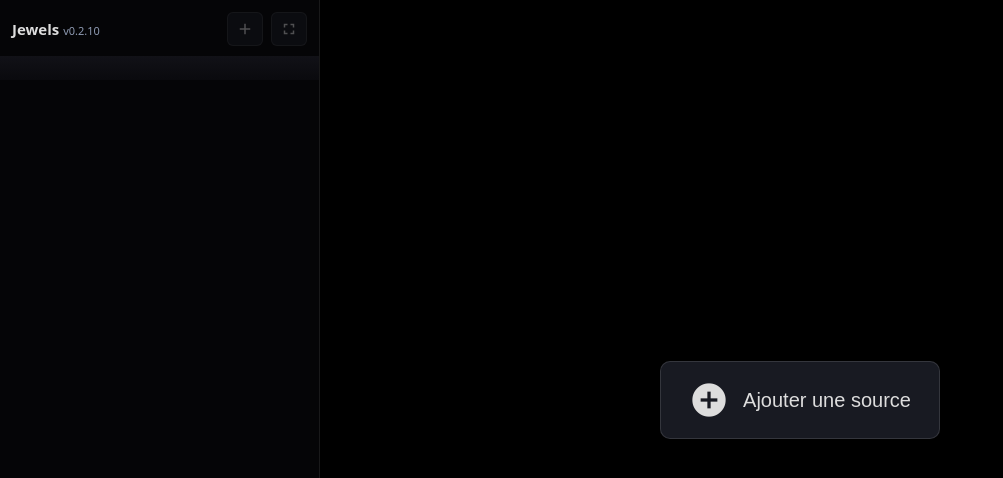
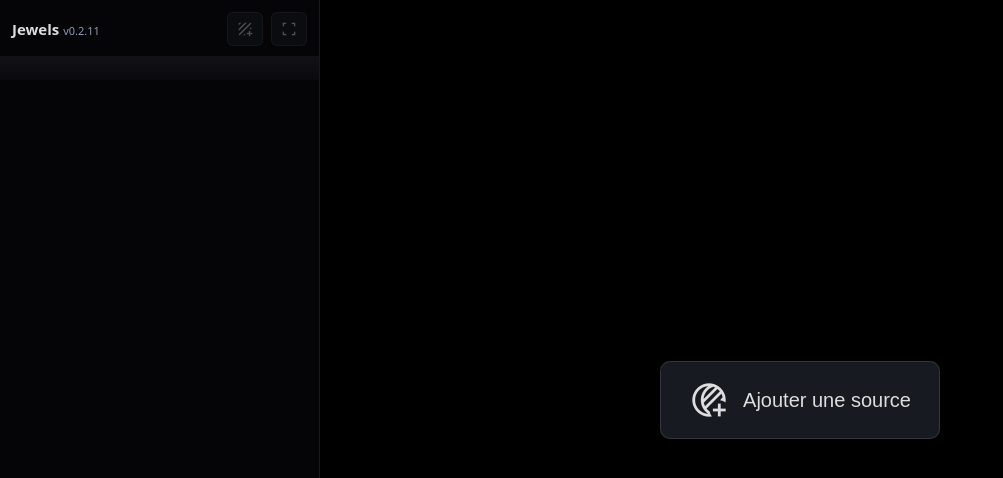
Before and after one commit to pyrsmk/jewels, a Vue app: page / in a window 1280 px wide. Shown: the top 478 px of the page, without its empty margins (0-1003 px from the left). Built offline with nearby package versions, Linux system fonts and the light colour scheme.

Commit message:
Update icons

```diff
--- a/index.html
+++ b/index.html
@@ -4,7 +4,7 @@
     <meta charset="UTF-8" />
     <meta name="viewport" content="width=device-width, initial-scale=1.0" />
     <title>Jewels</title>
-    <link href="https://fonts.googleapis.com/icon?family=Material+Icons" rel="stylesheet" />
+    <link href="https://fonts.googleapis.com/css2?family=Material+Symbols+Outlined:wght@200..700&display=swap" rel="stylesheet" />
   </head>
   <body>
     <div id="app"></div>
--- a/package.json
+++ b/package.json
@@ -1,7 +1,7 @@
 {
   "name": "jewels",
   "private": true,
-  "version": "0.2.10",
+  "version": "0.2.11",
   "type": "module",
   "dependencies": {
     "vue": "^3.4.0"
--- a/src/components/AddEffectMenu.vue
+++ b/src/components/AddEffectMenu.vue
@@ -8,7 +8,7 @@
         v-for="entry in sortedRegistry"
         :key="entry.className"
         :label="entry.label"
-        icon="add"
+        icon="texture"
         size="xl"
         :disabled="activeClassNames.includes(entry.className)"
         @click="$emit('add', entry.className)"
--- a/src/components/AddSourceMenu.vue
+++ b/src/components/AddSourceMenu.vue
@@ -11,7 +11,7 @@
         v-for="entry in sourceRegistry"
         :key="entry.className"
         :label="entry.label"
-        icon="add"
+        icon="ev_shadow"
         size="xl"
         @click="$emit('add', entry.className)"
       />
--- a/src/components/Button.vue
+++ b/src/components/Button.vue
@@ -1,6 +1,6 @@
 <template>
   <button type="button" :title="tooltip" :class="['btn', `btn--${variant}`, `btn--${size}`]" :disabled="disabled" @click="$emit('click')">
-    <span v-if="icon" class="material-icons">{{ icon }}</span>
+    <span v-if="icon" class="material-symbols-outlined">{{ icon }}</span>
     <span v-if="label" class="btn__label">{{ label }}</span>
   </button>
 </template>
@@ -36,19 +36,19 @@ defineEmits(['click']);
 }
 .btn:hover:not(:disabled) { background: #202434; }
 .btn:disabled { opacity: 0.35; cursor: not-allowed; }
-.material-icons { font-size: 18px; }
+.material-symbols-outlined { font-size: 18px; }
 .btn--xl {
   padding: 12px 18px;
   font-size: 15px;
   border-radius: 8px;
   gap: 10px;
 }
-.btn--xl .material-icons { font-size: 22px; }
+.btn--xl .material-symbols-outlined { font-size: 22px; }
 .btn--xxl {
   padding: 18px 28px;
   font-size: 20px;
   border-radius: 10px;
   gap: 14px;
 }
-.btn--xxl .material-icons { font-size: 40px; }
+.btn--xxl .material-symbols-outlined { font-size: 40px; }
 </style>
--- a/src/components/CanvasView.vue
+++ b/src/components/CanvasView.vue
@@ -3,7 +3,7 @@
     <canvas ref="canvasRef"></canvas>
     <div class="canvas-overlay">
       <div v-if="!hasSource" class="canvas-add-source">
-        <Button icon="add_circle" label="Ajouter une source" size="xxl" @click="$emit('openAddSource')" />
+        <Button icon="ev_shadow_add" label="Ajouter une source" size="xxl" @click="$emit('openAddSource')" />
       </div>
     </div>
   </div>
--- a/src/components/EffectItem.vue
+++ b/src/components/EffectItem.vue
@@ -5,7 +5,7 @@
   >
     <div class="effect-item__header" @click="$emit('toggle')">
       <span
-        class="material-icons effect-item__handle"
+        class="material-symbols-outlined effect-item__handle"
         :draggable="draggable"
         @dragstart.stop="draggable && $emit('dragstart', $event)"
         @dragend.stop="$emit('dragend', $event)"
@@ -13,10 +13,10 @@
       >drag_indicator</span>
       <span class="effect-item__badge">EFFET</span>
       <span class="effect-item__label">{{ label }}</span>
-      <span class="material-icons effect-item__chevron">
-        {{ expanded ? 'expand_less' : 'expand_more' }}
+      <span class="material-symbols-outlined effect-item__chevron">
+        {{ expanded ? 'keyboard_arrow_up' : 'keyboard_arrow_down' }}
       </span>
-      <span class="material-icons effect-item__delete" @click.stop="$emit('delete')">delete</span>
+      <span class="material-symbols-outlined effect-item__delete" @click.stop="$emit('delete')">delete</span>
     </div>
     <div class="effect-item__body" :class="{ 'effect-item__body--expanded': expanded }">
       <div class="effect-item__body-inner">
--- a/src/components/Header.vue
+++ b/src/components/Header.vue
@@ -5,7 +5,7 @@
     <div v-if="hasSource" class="fps">{{ fps }} FPS</div>
     <div class="spacer"></div>
     <Button
-      icon="add"
+      icon="texture_add"
       tooltip="Ajouter un effet"
       :disabled="!hasSource"
       @click="$emit('openAddEffect')"
--- a/src/components/SourceItem.vue
+++ b/src/components/SourceItem.vue
@@ -3,10 +3,10 @@
     <div class="source-item__header" @click="$emit('toggle')">
       <span class="source-item__badge">SOURCE</span>
       <span class="source-item__label">{{ label }}</span>
-      <span class="material-icons source-item__chevron">
-        {{ expanded ? 'expand_less' : 'expand_more' }}
+      <span class="material-symbols-outlined source-item__chevron">
+        {{ expanded ? 'keyboard_arrow_up' : 'keyboard_arrow_down' }}
       </span>
-      <span class="material-icons source-item__delete" @click.stop="$emit('delete')">delete</span>
+      <span class="material-symbols-outlined source-item__delete" @click.stop="$emit('delete')">delete</span>
     </div>
     <div class="source-item__body" :class="{ 'source-item__body--expanded': expanded }">
       <div class="source-item__body-inner">
```
Also changed, not shown: .zed/debug.json (added), 1 other file (tests, documents, lock files or other folders).
